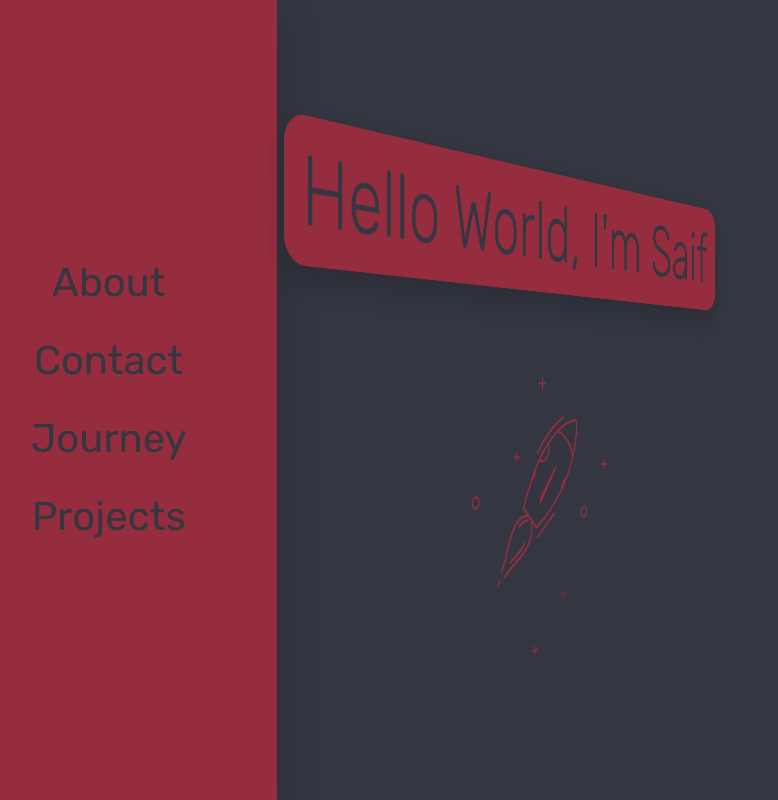
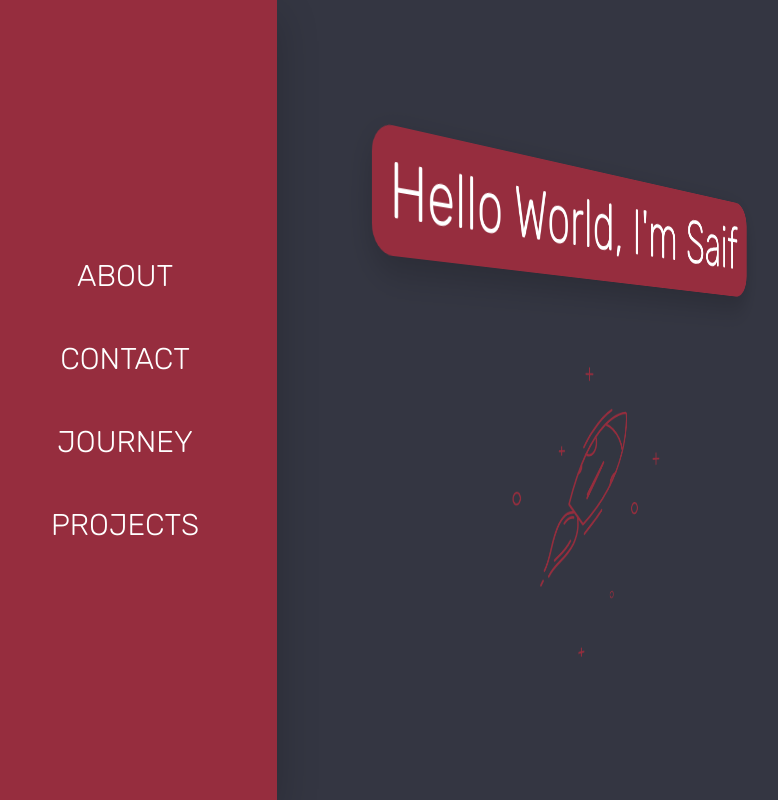
Before and after one commit to MohdSaifulM/portfolio, a React (Vite) app: page / in a window 1280 px wide. Shown: the whole page, without its empty margins (107-885 px from the left). Built offline with nearby package versions, Linux system fonts and the light colour scheme.

Commit message:
style: 💄 Added animations for navigation buttons

```diff
--- a/src/layouts/NavigationBar.tsx
+++ b/src/layouts/NavigationBar.tsx
@@ -3,10 +3,10 @@ const NavigationBar = () => {
         <div className="menu">
             <nav className="menu__nav">
                 <ul className="menu__list">
-                    <li className="menu__item">About</li>
-                    <li className="menu__item">Contact</li>
-                    <li className="menu__item">Journey</li>
-                    <li className="menu__item">Projects</li>
+                    <li className="menu__item"><a href="#" className="menu__link">About</a></li>
+                    <li className="menu__item"><a href="#" className="menu__link">Contact</a></li>
+                    <li className="menu__item"><a href="#" className="menu__link">Journey</a></li>
+                    <li className="menu__item"><a href="#" className="menu__link">Projects</a></li>
                 </ul>
             </nav>
         </div>
--- a/src/styles/css/style.css
+++ b/src/styles/css/style.css
@@ -31,11 +31,11 @@ body {
   color: #fff; }
 
 .heading-home {
-  color: #343642;
+  color: #fff;
   line-height: 1;
   background: #962D3E;
   font-weight: 200;
-  font-size: 10rem;
+  font-size: 8rem;
   padding: 2.5rem;
   border-radius: 3rem;
   box-shadow: 0 1.5rem 4rem rgba(0, 0, 0, 0.2); }
@@ -55,22 +55,40 @@ body {
   background: #962D3E;
   box-shadow: 0 1.5rem 4rem rgba(0, 0, 0, 0.2);
   transition: all 1s; }
+  .menu:hover {
+    width: 30vw; }
+  .menu:hover .menu__nav {
+    left: 10vw; }
+  .menu:hover ~ .section {
+    transform: perspective(20vw) rotateY(10deg) translateX(20vw) translateY(5rem) scaleY(1.2); }
   .menu__nav {
     position: absolute;
     left: -20rem;
-    transition: 1.5s; }
+    transition: 1.25s; }
   .menu__list {
     list-style: none;
     text-align: center;
     width: 100%; }
   .menu__item {
     margin: 1rem; }
-  .menu:hover {
-    width: 30vw; }
-  .menu:hover .menu__nav {
-    left: 10vw; }
-  .menu:hover ~ .section {
-    transform: perspective(20vw) rotateY(10deg) translateX(20vw) translateY(5rem) scaleY(1.2); }
+  .menu__link:link, .menu__link:visited {
+    display: inline-block;
+    font-size: 3rem;
+    font-weight: 300;
+    padding: 1rem 2rem;
+    color: #fff;
+    text-decoration: none;
+    text-transform: uppercase;
+    background-image: linear-gradient(120deg, transparent 0%, transparent 50%, #fff 50%);
+    background-size: 230%;
+    transition: all .4s; }
+    .menu__link:link span, .menu__link:visited span {
+      margin-right: 1.5rem;
+      display: inline-block; }
+  .menu__link:hover, .menu__link:active {
+    background-position: 100%;
+    color: #000;
+    transform: translateX(1rem); }
 
 .section {
   display: flex;
--- a/src/styles/sass/base/_typography.scss
+++ b/src/styles/sass/base/_typography.scss
@@ -8,11 +8,11 @@ body {
 }
 
 .heading-home {
-    color: $background-1;
+    color: $color-white;
     line-height: 1;
     background: $accent-1;
     font-weight: 200;
-    font-size: 10rem;
+    font-size: 8rem;
     padding: 2.5rem;
     border-radius: 3rem;
     box-shadow: 0 1.5rem 4rem rgba($color-black, .20);
--- a/src/styles/sass/layouts/_navigation.scss
+++ b/src/styles/sass/layouts/_navigation.scss
@@ -10,10 +10,22 @@
     box-shadow: 0 1.5rem 4rem rgba($color-black, .20);
 	transition: all 1s;
 
+    &:hover {
+        width: 30vw;
+    }
+
+    &:hover &__nav {
+        left: 10vw;
+    }
+
+    &:hover ~ .section {
+        transform: perspective(20vw) rotateY(10deg) translateX(20vw) translateY(5rem) scaleY(1.2);
+    }
+
     &__nav {
         position: absolute;
         left: -20rem;
-        transition: 1.5s;
+        transition: 1.25s;
     }
 
     &__list {
@@ -26,16 +38,31 @@
         margin: 1rem;
     }
 
+    &__link {
+        &:link,
+        &:visited {
+            display: inline-block;
+            font-size: 3rem;
+            font-weight: 300;
+            padding: 1rem 2rem;
+            color: $color-white;
+            text-decoration: none;
+            text-transform: uppercase;
+            background-image: linear-gradient(120deg, transparent 0%, transparent 50%, $color-white 50%);
+            background-size: 230%;
+            transition: all .4s;
 
-	&:hover {
-		width: 30vw;
-    }
+            span {
+                margin-right: 1.5rem;
+                display: inline-block;
+            }
+        }
 
-    &:hover &__nav {
-        left: 10vw;
-    }
-
-	&:hover ~ .section {
-		transform: perspective(20vw) rotateY(10deg) translateX(20vw) translateY(5rem) scaleY(1.2);
+        &:hover,
+        &:active {
+            background-position: 100%;
+            color: $color-black;
+            transform: translateX(1rem);
+        }
     }
 }
```
